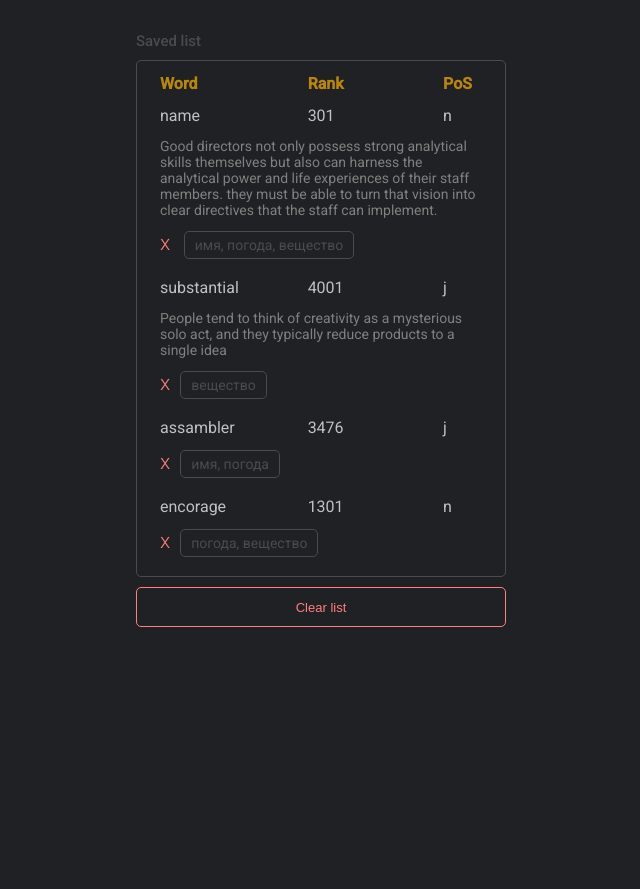
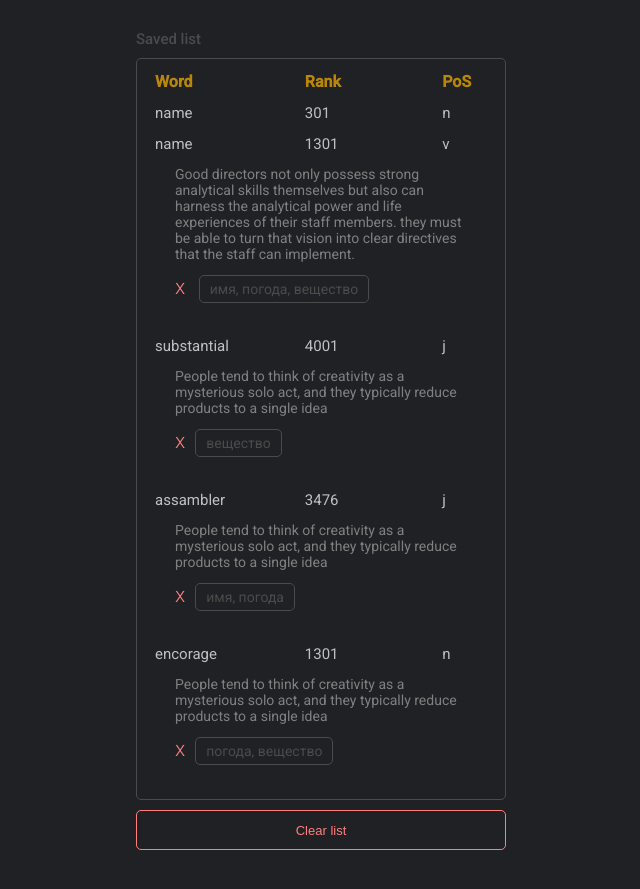
Before and after one commit to aapxx87/word_rate_source, a website built with webpack: page src/index.html in a window 1280 px wide. Shown: the part 483-1372 px from the top of the page, without its empty margins (319-959 px from the left). Before the commit the page ends 1150 px from the top, so only its background shows below. Built offline with nearby package versions, Linux system fonts and the light colour scheme.

Commit message:
style: add padding-left sentences container

```diff
--- a/src/index.html
+++ b/src/index.html
@@ -129,6 +129,12 @@
               </tr>
 
               <tr>
+                <td class="td_long">name</td>
+                <td class="td_medium">1301</td>
+                <td class="td_pos">v</td>
+              </tr>
+
+              <tr>
                 <td colspan="3" class="tr_translate tr-sentence">
                   <span class="full_sentence">Good directors not only possess strong
                     analytical skills themselves but also can harness the analytical power and life experiences of their
@@ -138,7 +144,7 @@
               </tr>
 
               <tr>
-                <td colspan="3" class="tr_translate">
+                <td colspan="3" class="tr_translate tr_last_item">
                   <span class="delete_item_btn">x</span>
                   <span class="rus_text">имя, погода, вещество</span>
                   <!-- <div class="delete_item_btn">x</div> -->
@@ -159,7 +165,7 @@
               </tr>
 
               <tr>
-                <td colspan="3" class="tr_translate"> <span class="delete_item_btn">x</span><span
+                <td colspan="3" class="tr_translate tr_last_item"> <span class="delete_item_btn">x</span><span
                     class="rus_text">вещество</span></td>
               </tr>
 
@@ -172,7 +178,15 @@
               </tr>
 
               <tr>
-                <td colspan="3" class="tr_translate"> <span class="delete_item_btn">x</span><span class="rus_text">имя,
+                <td colspan="3" class="tr_translate tr-sentence">
+                  <span class="full_sentence">People tend to think of creativity as a mysterious solo act, and they
+                    typically reduce products to a single idea</span>
+                </td>
+              </tr>
+
+              <tr>
+                <td colspan="3" class="tr_translate tr_last_item"> <span class="delete_item_btn">x</span><span
+                    class="rus_text">имя,
                     погода</span></td>
               </tr>
 
@@ -183,7 +197,14 @@
               </tr>
 
               <tr>
-                <td colspan="3" class="tr_translate"> <span class="delete_item_btn">x</span><span
+                <td colspan="3" class="tr_translate tr-sentence">
+                  <span class="full_sentence">People tend to think of creativity as a mysterious solo act, and they
+                    typically reduce products to a single idea</span>
+                </td>
+              </tr>
+
+              <tr>
+                <td colspan="3" class="tr_translate tr_last_item"> <span class="delete_item_btn">x</span><span
                     class="rus_text">погода, вещество</span></td>
               </tr>
 
--- a/src/styles/result.css
+++ b/src/styles/result.css
@@ -32,19 +32,20 @@ ul {
   border-spacing: 13px;
   border: 1px solid var(--gray);
   border-radius: 5px;
-  padding-left: 10px;
+  padding-left: 5px;
 }
 
 .table thead {
   text-align: left;
   font-size: 16px;
   color: var(--orange-main);
+  border-bottom: 1px solid var(--orange-main);
 }
 
 .table tbody {
   text-align: left;
   padding-top: 10px;
-  font-size: 16px;
+  font-size: 15px;
   font-weight: 400;
 }
 
--- a/src/styles/save.css
+++ b/src/styles/save.css
@@ -9,6 +9,12 @@
   margin-bottom: 40px;
   padding-bottom: 10px;
   position: relative;
+  padding-left: 20px;
+}
+
+.tr_last_item {
+  padding-bottom: 25px;
+  padding-left: 20px;
 }
 
 .rus_text {
```
